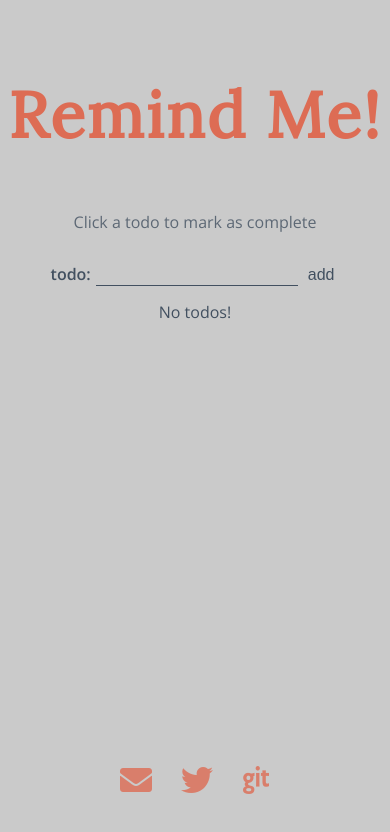
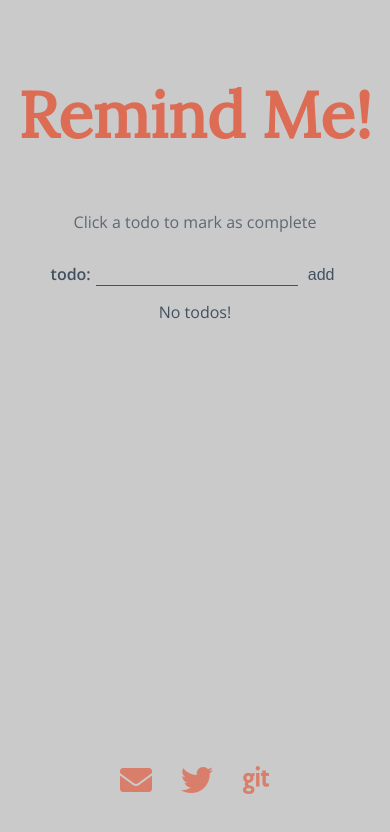
Before and after one commit to winstonCodes/todo-react, a React (Create React App) app: page / in a window 390 px wide. Shown: the top 832 px of the page. Built offline with nearby package versions, Linux system fonts and the light colour scheme.

Commit message:
adjust header for mobile

```diff
--- a/src/App.scss
+++ b/src/App.scss
@@ -181,4 +181,7 @@ button {
     margin-top: 20px;
     margin-bottom: 20px;
   }
+  .container header h1 {
+    letter-spacing: 0px
+  }
 }
```
